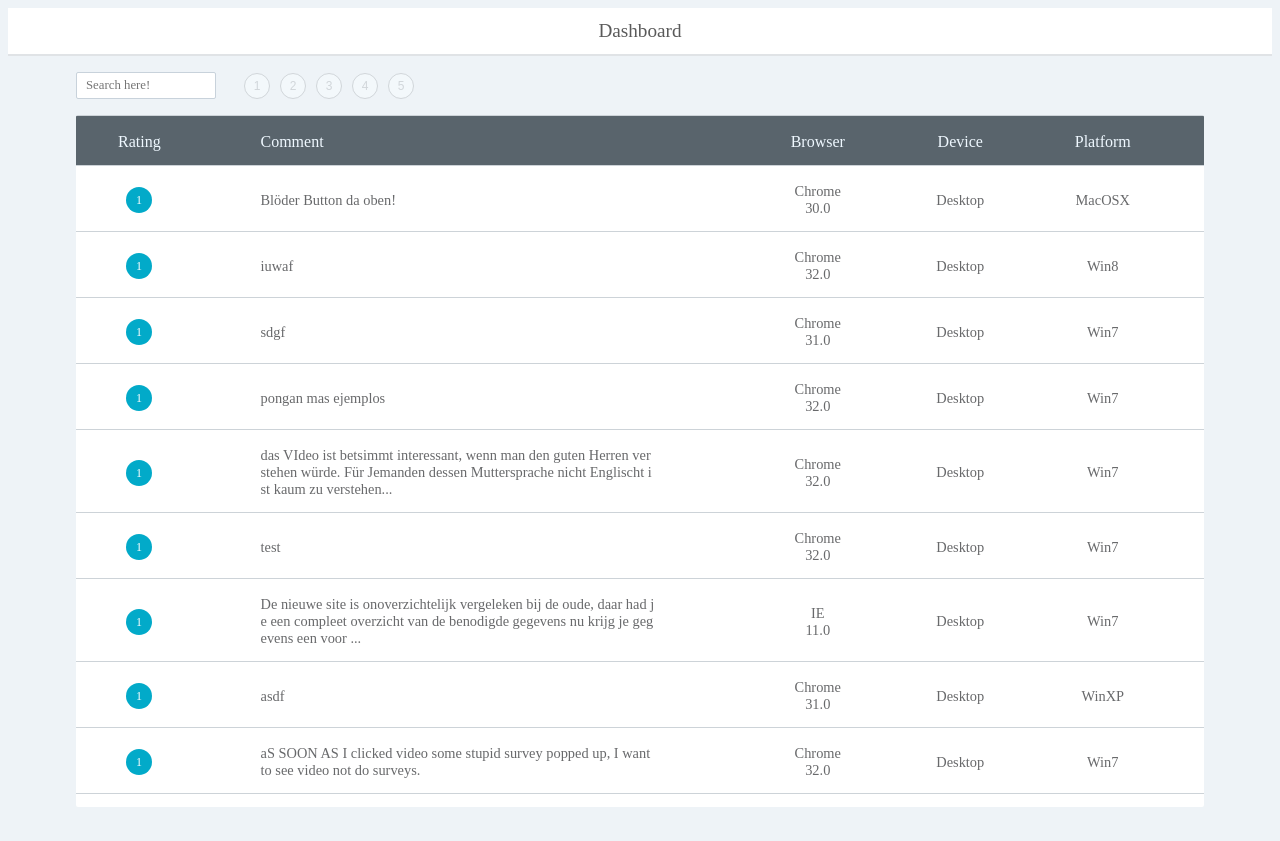
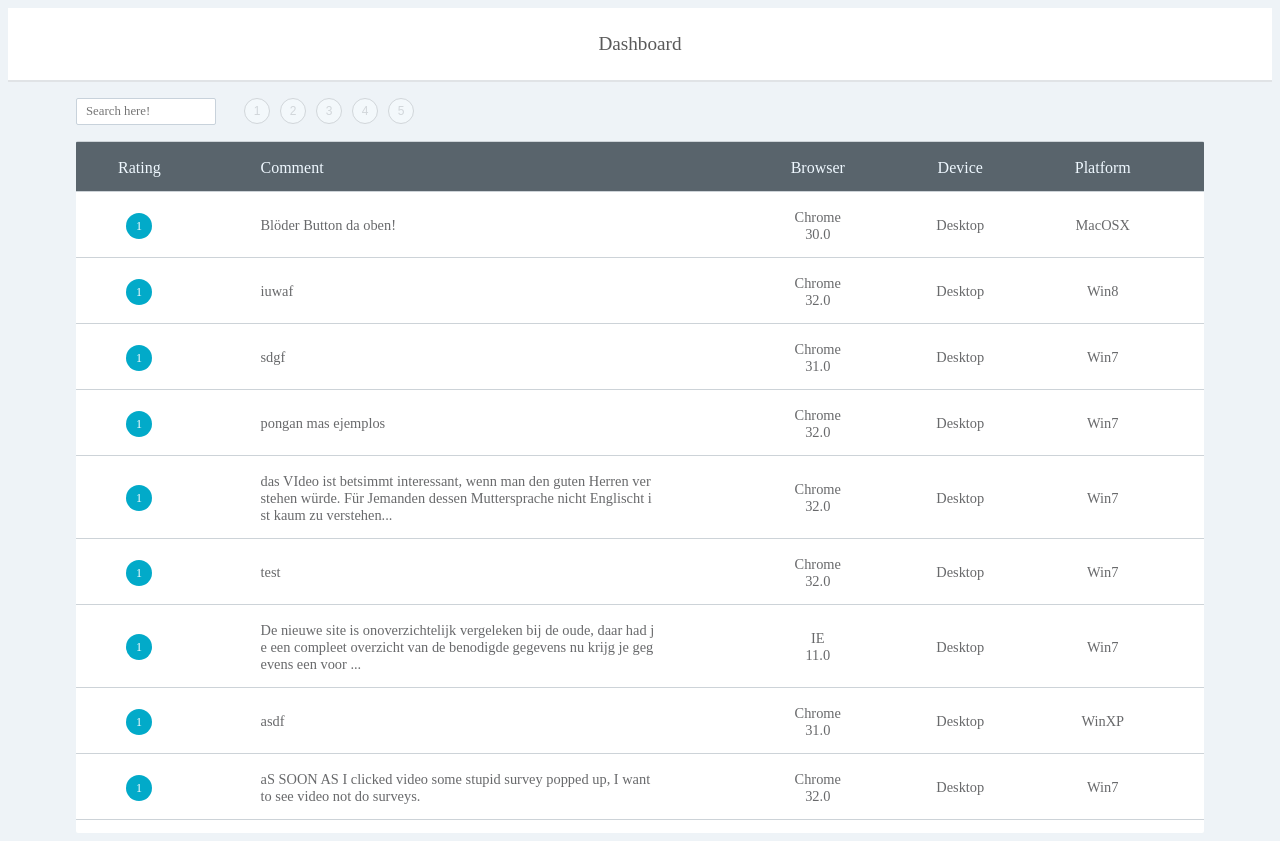
Before and after one commit to restcristian/usabillaAssignment, a React app: page / in a window 1280 px wide. Before the commit the page ends 815 px from the top, so only its background shows below. Built offline with nearby package versions, Linux system fonts and the light colour scheme; the HTML template or start-up script is replaced by a standard one.

Commit message:
Replaced containers for more semantic tags.

```diff
--- a/src/components/container/App.js
+++ b/src/components/container/App.js
@@ -172,7 +172,7 @@ class App extends Component {
                 );
         }
         return (
-            <div>
+            <main>
                 <Header title="Dashboard" />
                 <div className={styles.container}>
                     <Filters
@@ -180,7 +180,7 @@ class App extends Component {
                         filters={this.state.filters} />
                     {content}
                 </div>
-            </div>
+            </main>
 
         );
     }
--- a/src/components/presentational/Header/Header.js
+++ b/src/components/presentational/Header/Header.js
@@ -4,11 +4,11 @@ import styles from './Header.css';
 
 const Header = props => {
     return (
-        <div>
+        <header>
             <div className={styles.header}>
-                <i className="" ></i><span className={styles.title}>{props.title}</span>
+                <h1 className={styles.title}>{props.title}</h1>
             </div>
-        </div>
+        </header>
 
     );
 }
```
